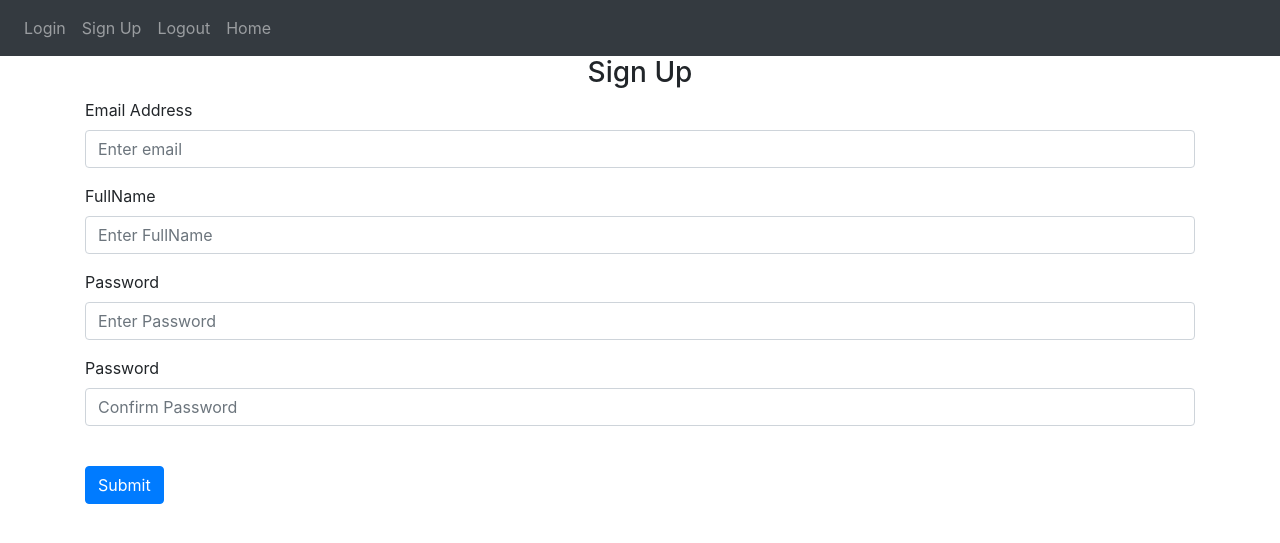
After one commit to G1DY/Notes-App, a Flask app: page /sign-up in a window 1280 px wide. The commit adds this page. Shown: the top 543 px of the page. Run offline with Flask 3, Linux system fonts and the light colour scheme; some libraries are stand-ins or nearby versions.

Commit message:
updated the base template, login and sign up

```diff
--- a/app/templates/base.html
+++ b/app/templates/base.html
@@ -36,6 +36,32 @@
             </div>
         </div>
     </nav>
+    {% with messages = get_flashed_messages(with_categories=true) %}
+    {% if messages %}
+      {% for category, message in messages %}
+      {% if category == 'error' %}
+      <div class="alert alert-danger alert-dismissible fade show" role="alert">
+        {{ message }}
+        <button type="button" class="close" data-dismiss="alert">
+            <span aria-hidden="true">&times;</span>
+        </button>
+      </div>
+      {% else %}
+      <div class="alert alert-success alert-dismissible fade show" role="alert">
+        {{ message }}
+        <button type="button" class="close" data-dismiss="alert">
+            <span aria-hidden="true">&times;</span>
+        </button>
+      </div>
+      {% endif %}
+      {% endfor %}
+    {% endif %}
+    {% endwith %}
+    <div class="container">
+        {% block content %}
+        <h1>This is the Home Page</h1>
+        {% endblock %}
+    </div>
     <script
       src="https://code.jquery.com/jquery-3.2.1.slim.min.js"
       integrity="sha384-KJ3o2DKtIkvYIK3UENzmM7KCkRr/rE9/Qpg6aAZGJwFDMVNA/GpGFF93hXpG5KkN"
--- /dev/null
+++ b/app/templates/sign_up.html
@@ -0,0 +1,25 @@
+{% extends "base.html" %}
+{% block title %}Sign Up{% endblock %}
+{% block content %}
+<form method="POST">
+    <h3 align="center">Sign Up</h3>
+    <div class="form-group">
+        <label for="email">Email Address</label>
+        <input type="email" class="form-control" id="email" name="email" placeholder="Enter email"/>
+    </div>
+    <div class="form-group">
+        <label for="fullname">FullName</label>
+        <input type="fullname" class="form-control" id="fullname" name="fullname" placeholder="Enter FullName"/>
+    </div>
+    <div class="form-group">
+        <label for="password">Password</label>
+        <input type="password" class="form-control" id="password1" name="password1" placeholder="Enter Password"/>
+    </div>
+    <div class="form-group">
+        <label for="password">Password</label>
+        <input type="password" class="form-control" id="password2" name="password2" placeholder="Confirm Password"/>
+    </div>
+    <br/>
+    <button type="submit" class="btn btn-primary">Submit</button>
+</form>
+{% endblock %}
```
Also changed, not shown: app/templates/login.html (added, +17 -0 lines).
